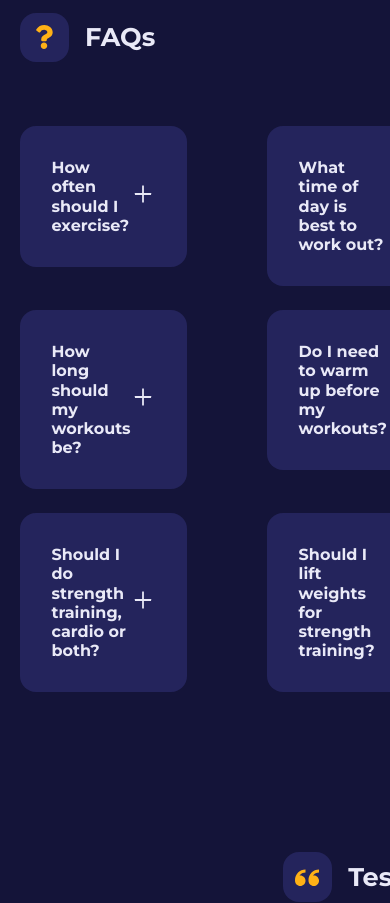
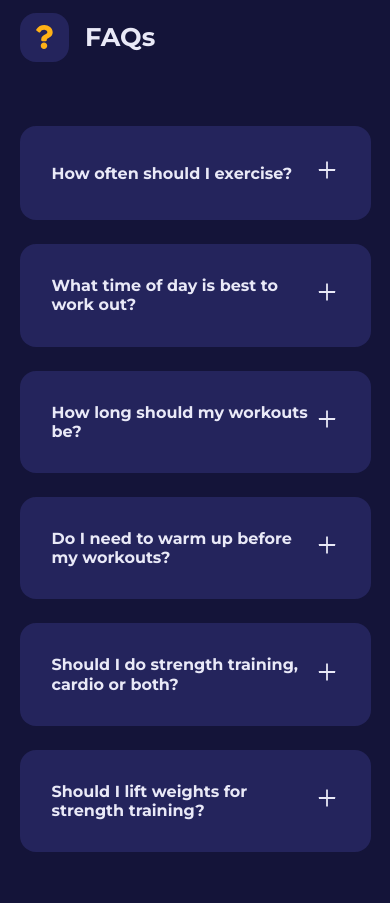
Before and after one commit to erickdc7/react-trainer-website, a React (Create React App) app: page / in a window 390 px wide. Shown: the part 3360-4263 px from the top of the page. Built offline with nearby package versions, Linux system fonts and the light colour scheme; the HTML template or start-up script is replaced by a standard one.

Commit message:
media queries faqs added to home.css

```diff
--- a/src/pages/home/home.css
+++ b/src/pages/home/home.css
@@ -310,4 +310,9 @@ footer {
   .values__image {
     display: none;
   }
+
+  /* FAQs */
+  .faqs__wrapper {
+    grid-template-columns: 1fr;
+  }
 }
```
